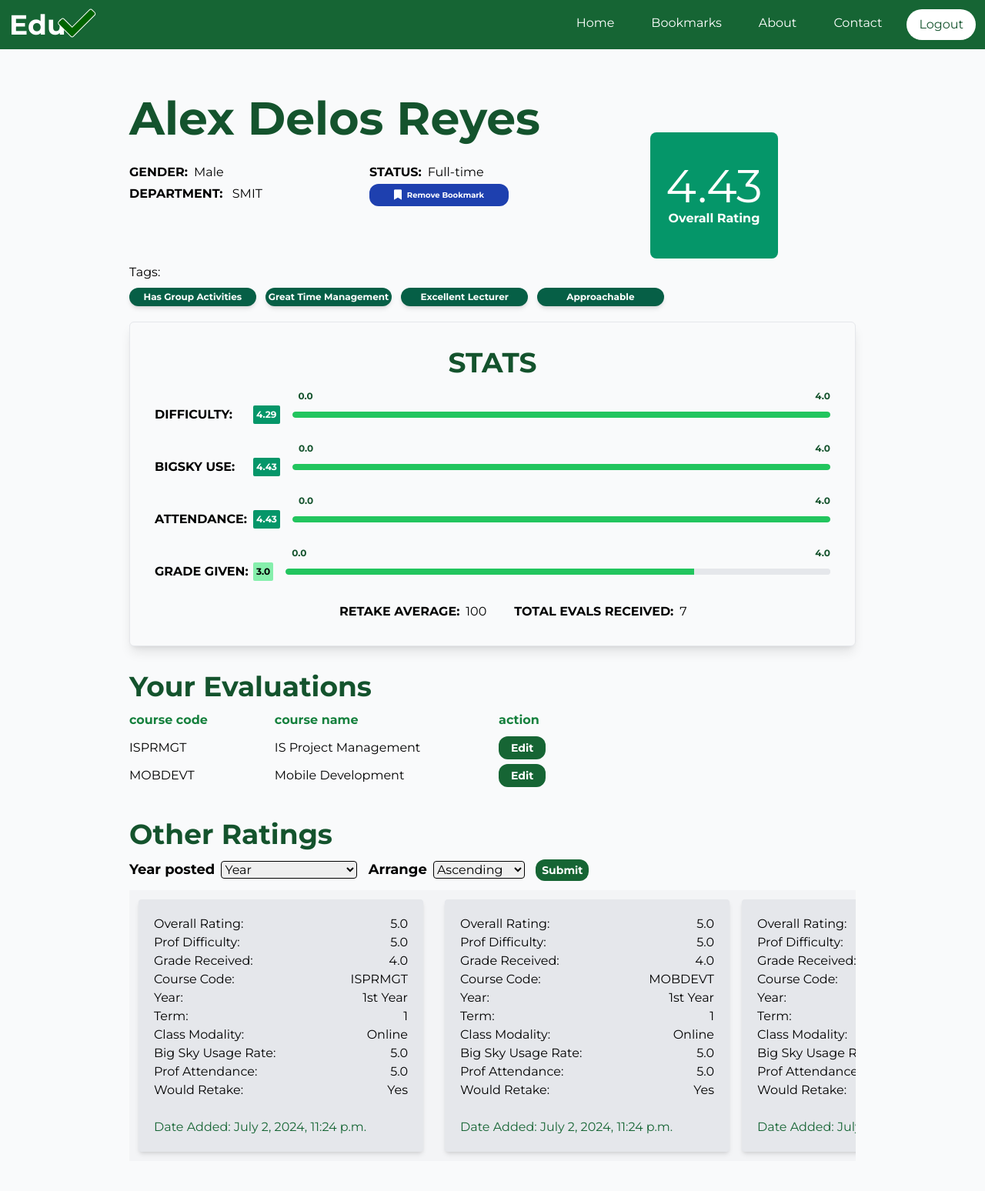
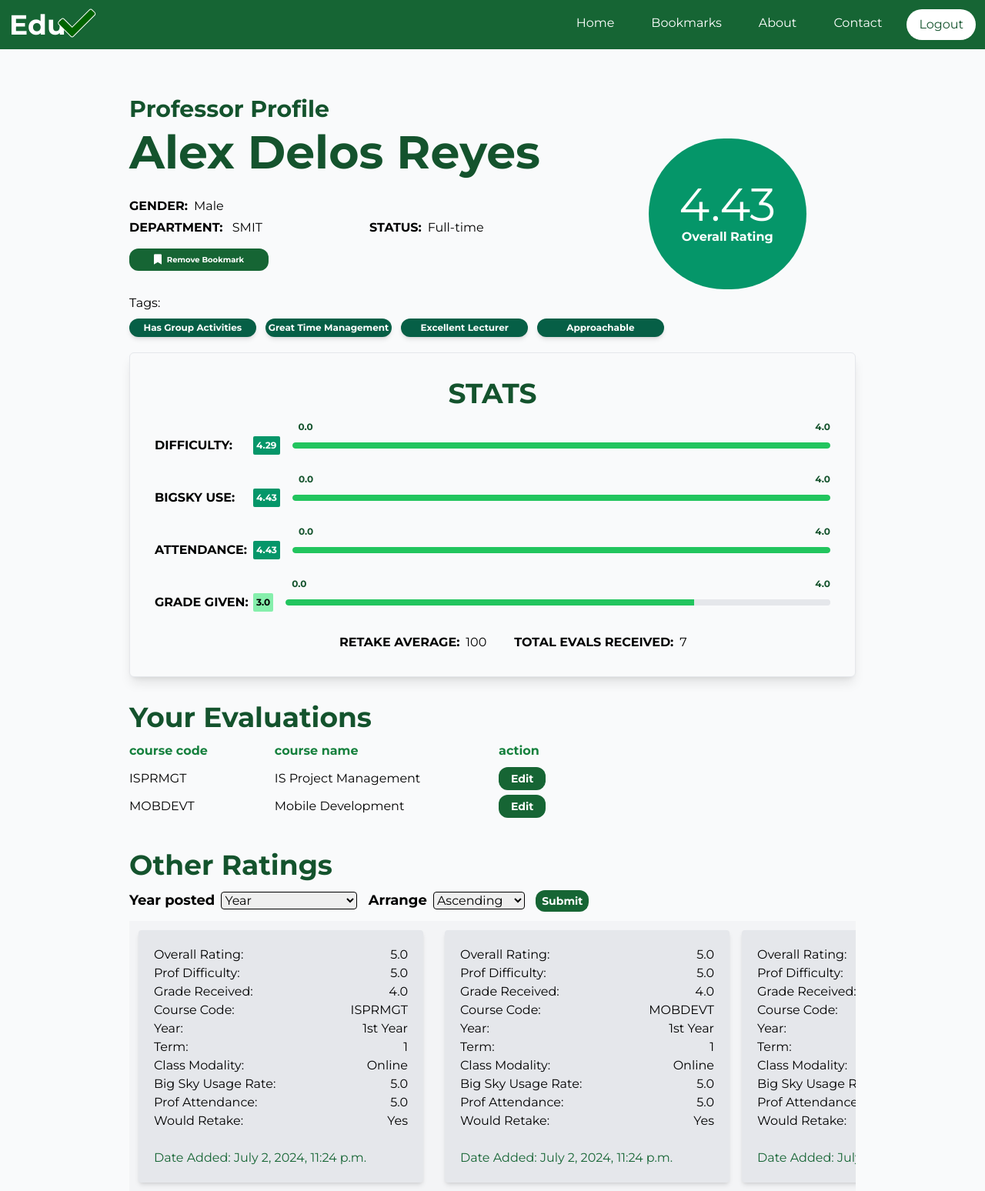
Before and after one commit to riCODEre/EduScore, a Django app: page /teacher/1 in a window 1280 px wide. Shown: the top 1548 px of the page at 77% size. Run offline with Django 5.2, Linux system fonts and the light colour scheme; a user stored in the database is signed in; data comes from the database, SQL or seed files in the repository; both versions use the stored data as it was after the commit; some libraries are stand-ins or nearby versions.

Commit message:
edited top portions of teacherInfo.html

```diff
--- a/templates/teacherInfo.html
+++ b/templates/teacherInfo.html
@@ -7,6 +7,9 @@
 {% block content %}
     <div class="mt-5 flex justify-center">
         <div class="p-10 w-full max-w-5xl">
+            <div>
+                <h1 class="text-3xl font-bold text-green-900 mb-2">Professor Profile</h1>
+            </div>
             <div class="grid grid-cols-6 gap-4 w-full">
                 <div class="col-span-4 flex flex-col">
                     <div class="">
@@ -18,38 +21,38 @@
                         <div class="flex col-span-3">
                             <b>GENDER:</b> <span class="ml-2">{{ prof.Gender }}</span>
                         </div>
-                        <div class=" col-span-2 flex">
-                            <b>STATUS:</b> <span class="ml-2">{{ prof.EmpStatus }}</span>
-                        </div>
                     </div>
                     <div class="grid grid-cols-6">
                         <div class="mb-2 col-span-3">
                             <b>DEPARTMENT:</b> <span class="ml-2">{{ prof.Department }}</span>
                         </div>
-                        <div class="col-span-3">
-                            {% if Mark == False %}
+                        <div class=" col-span-2 flex">
+                            <b>STATUS:</b> <span class="ml-2">{{ prof.EmpStatus }}</span>
+                        </div>
+                    </div>
+                    <div class="mt-2">
+                        {% if Mark == False %}
                                 <div>
                                     <a href="{% url 'AddBM' prof.id %}"
-                                       class="text-[10px] text-center buttonBlue text-white px-8 py-2 x-2 rounded-xl x-2">
+                                       class="text-[10px] text-center buttonGreen text-white px-8 py-2 x-2 x-2">
                                         <i class="far fa-bookmark fa-lg mr-1"></i> Bookmark Me!
                                     </a>
                                 </div>
                             {% else %}
                                 <div>
                                     <a href="{% url 'DelBM' prof.id %}"
-                                       class="text-[10px] buttonBlue text-white px-8 py-2 rounded-xl x-2">
+                                       class="text-[10px] buttonGreen text-white px-8 py-2 x-2">
                                         <i class="fas fa-bookmark fa-lg mr-1"></i> Remove Bookmark
                                     </a>
                                 </div>
                             {% endif %}
-                        </div>
                     </div>
                 </div>
-                <div class="col-span-2 -mt-20">
-                    <div class="flex justify-center mt-32">
+                <div class="col-span-2 mt-3">
+                    <div class="flex justify-end">
                         <div class="">
                             <div class="
-                                px-5 py-10 mr-16 rounded-lg text-center
+                                px-10 py-14 mr-16 rounded-full text-center
                                 {% if AllEvalRecs.Average_Rate < 1 %}bg-red-600 text-white
                                 {% elif AllEvalRecs.Average_Rate >= 1 and AllEvalRecs.Average_Rate < 2 %}bg-orange-500 text-white
                                 {% elif AllEvalRecs.Average_Rate >= 2 and AllEvalRecs.Average_Rate < 3 %}bg-yellow-500
```
Also changed, not shown: db.sqlite3.
